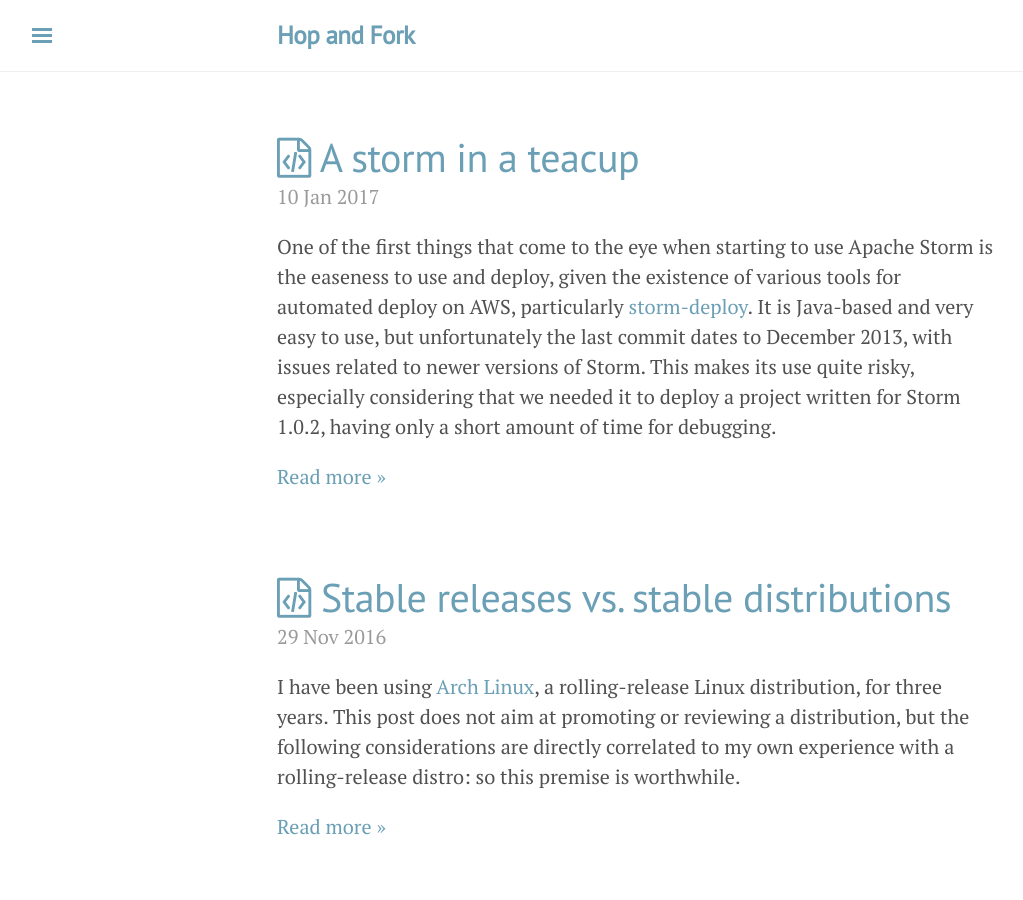
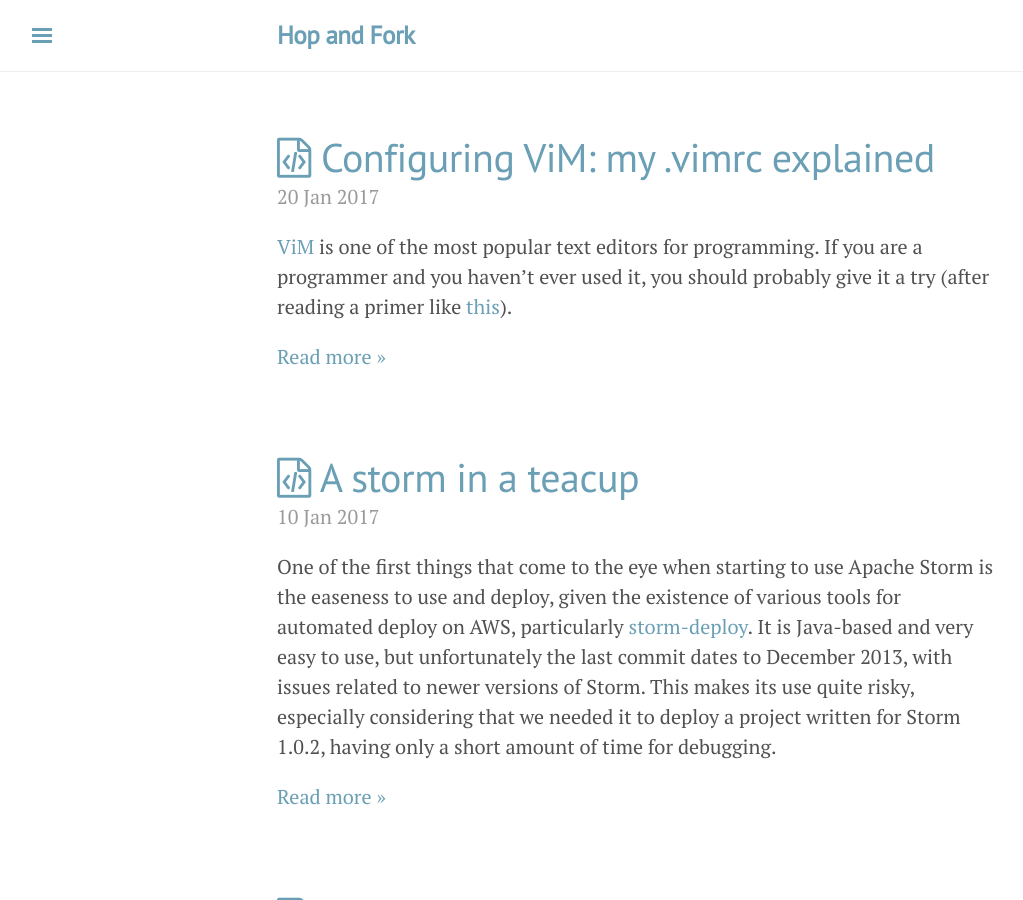
Before and after one commit to hopandfork/hopandfork.github.io, a Jekyll site: the page built from index.html, in a window 1280 px wide and 900 px high. Shown: the whole window, without its empty margins (3-1026 px from the left). Built offline with Jekyll 4.4.1, drawn with Linux system fonts in a browser that asks for light colours; nearby versions of some CDN libraries; the list of posts is cut into pages by our own code; comment, search, counter and statistics services are not loaded.

Commit message:
Makes my post about ViM public

```diff
--- a/_drafts/my-vimrc-explained.md
+++ b/_posts/2017-01-20-my-vimrc.md
@@ -1,14 +1,16 @@
 ---
 layout: post
 title: "Configuring ViM: my .vimrc explained"
-categories: Configuration Programming
+categories: Programming
 author: gabriele_russorusso
 comments: true
 ---
 
-[ViM](http://www.vim.org) is one of the most popular text editors on Linux. If
+[ViM](http://www.vim.org) is one of the most popular text editors for
+programming. If
 you are a programmer and you haven't ever used it, you should probably give
 it a try (after reading a primer like [this](https://danielmiessler.com/study/vim/#gs.944UoJI)).
+
 ViM is extremely powerful and has got a lot of awesome features. However, some
 of them are not enabled by default, so a good configuration can make the
 difference.
```
